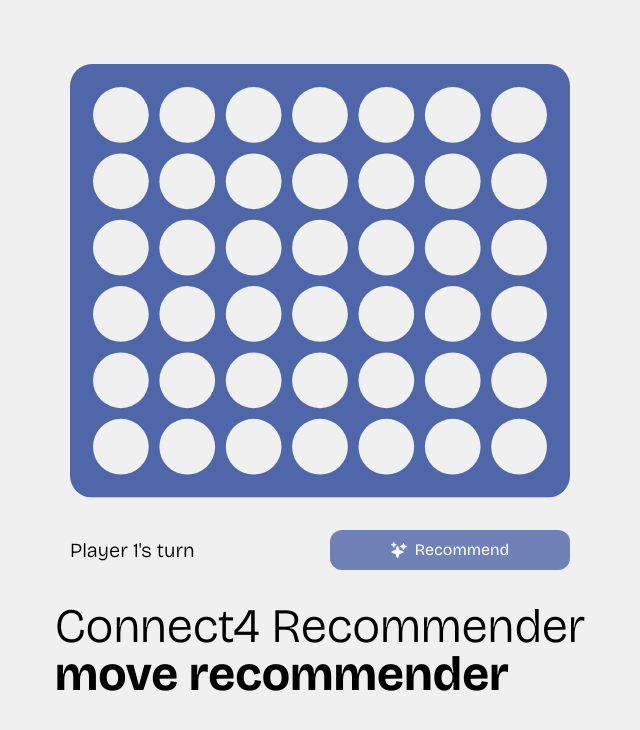
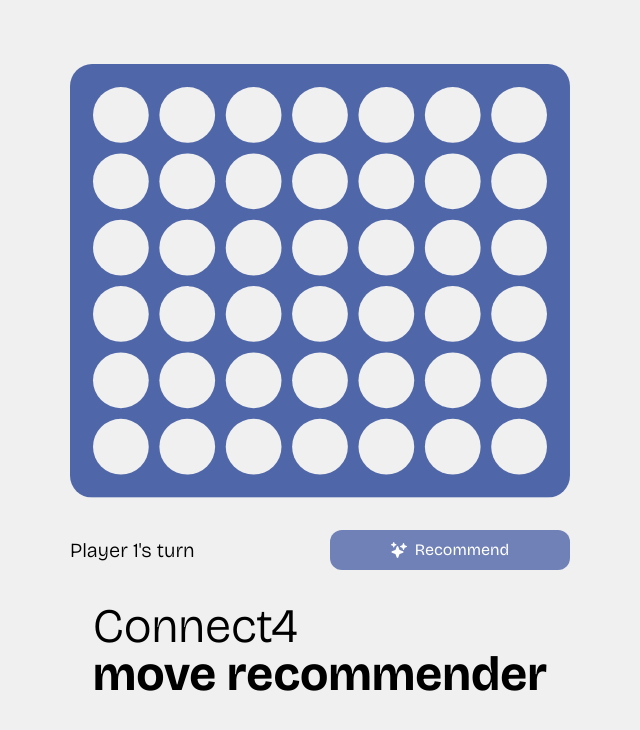
Before and after one commit to Ashleyc417/cpsc481-project2, a SvelteKit app: page / in a window 1280 px wide. Shown: the top 730 px of the page, without its empty margins (320-960 px from the left). Built offline with nearby package versions, Linux system fonts and the light colour scheme.

Commit message:
fix typo

```diff
--- a/src/routes/+page.svelte
+++ b/src/routes/+page.svelte
@@ -38,7 +38,7 @@
 		{/if}
 	</div>
 	<h1 class="text-3xl sm:text-5xl flex flex-col">
-		<span class="font-light">Connect4 Recommender</span>
+		<span class="font-light">Connect4</span>
 		<span class="font-bold">move recommender</span>
 	</h1>
 </main>
```
